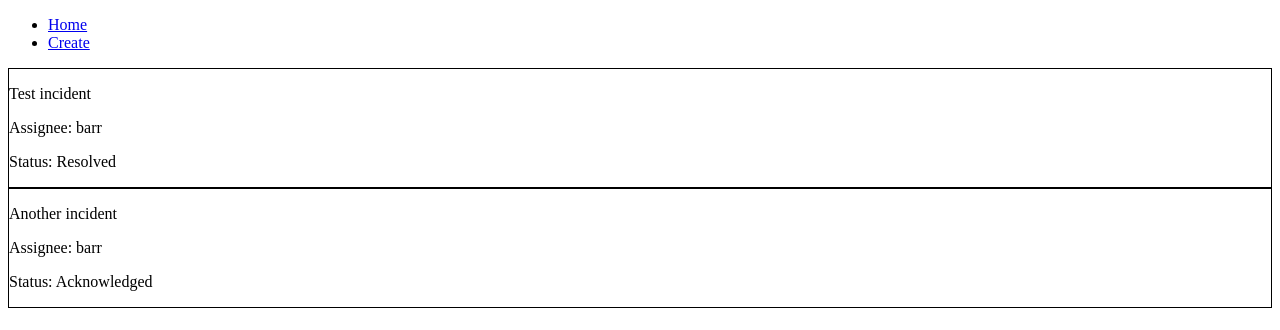
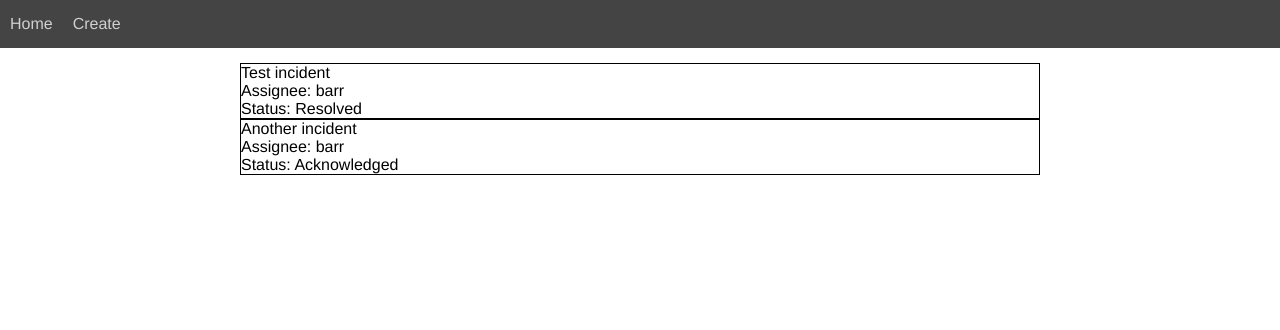
Before and after one commit to morlombakop/react-state-management, a React (Vite) app: page / in a window 1280 px wide. Shown: the top 330 px of the page. Built offline with nearby package versions, Linux system fonts and the light colour scheme.

Commit message:
Add styles

```diff
--- a/src/components/Header.tsx
+++ b/src/components/Header.tsx
@@ -1,18 +1,36 @@
-import React    from 'react'
+import * as React from 'react'
 import { Link } from 'react-router-dom'
+import styled from 'styled-components'
 
 const Header: React.FC = () => {
+  const NavBar = styled.nav`
+    width: 100%;
+    padding: 15px 0;
+    background-color: #444444;
+    ul li {
+      display: inline;
+      a {
+        padding: 0px 10px;
+        text-decoration: none;
+        color: #d0d0d0;
+        &:hover{
+          color: #ffffff;
+        }
+      }
+    }
+  `
+
   return (
+    <NavBar>
       <ul>
         <li>
-        <Link to="/">
-          Home
-        </Link>
+          <Link to="/">Home</Link>
         </li>
         <li>
-        <Link to='/create'>Create</Link>
+          <Link to="/create">Create</Link>
         </li>
       </ul>
+    </NavBar>
   )
 }
 
--- a/src/components/SelectOption.tsx
+++ b/src/components/SelectOption.tsx
@@ -1,7 +1,7 @@
 import * as React from 'react'
 import { ISelectOptionProps } from '../types/PropTypes';
 
-const SelectOption: React.FC<ISelectOptionProps> = ({ onChange, value, name, label, error}) => (
+const SelectOption: React.FC<ISelectOptionProps> = ({ onChange, value, name, label, error, options }) => (
   <select>
     <option>Hello</option>
     <option>Hello 1</option>
--- a/src/index.tsx
+++ b/src/index.tsx
@@ -1,5 +1,6 @@
 import React from 'react';
 import ReactDOM from 'react-dom';
+import './styles.css'
 import App from './App';
 
 ReactDOM.render(<App />, document.getElementById('root'));
--- a/src/pages/Home.tsx
+++ b/src/pages/Home.tsx
@@ -3,9 +3,19 @@ import Incident from '../components/Incident'
 
 const Home: React.FC = () => {
   return (
-    <div>
-      <Incident title="Test incident" assignee={{ id: 'eddfg', name: 'barr' }} status="Resolved" />
-      <Incident title="Another incident" assignee={{ id: 'eddfg', name: 'barr' }} status="Acknowledged" />
+    <div className="wrapper">
+      <div className="content">
+        <Incident
+          title="Test incident"
+          assignee={{ id: 'eddfg', name: 'barr' }}
+          status="Resolved"
+        />
+        <Incident
+          title="Another incident"
+          assignee={{ id: 'eddfg', name: 'barr' }}
+          status="Acknowledged"
+        />
+      </div>
     </div>
   )
 }
--- /dev/null
+++ b/src/styles.css
@@ -0,0 +1,22 @@
+*,
+*:before,
+*:after {
+  box-sizing: inherit;
+  margin: 0;
+  padding: 0;
+}
+
+body {
+  font-family: 'Helvetica', 'Arial', sans-serif;
+  background-color: '#f2f2f2';
+  color: '#444444';
+  height: 100%;
+  width: 100%;
+}
+
+.wrapper {
+  max-width: 800px;
+  padding: 15px 10px;
+  display:block;
+  margin:0 auto;
+}
```
Lines whose indentation alone changed are shown as unchanged.
